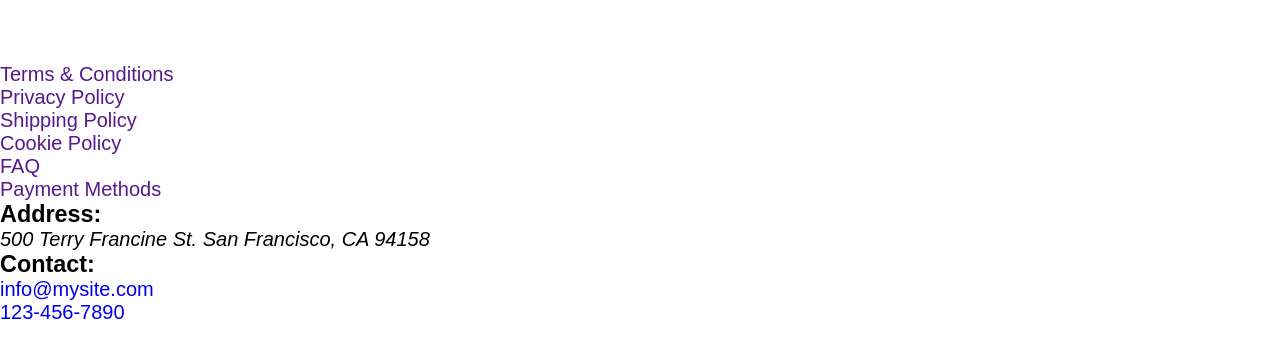
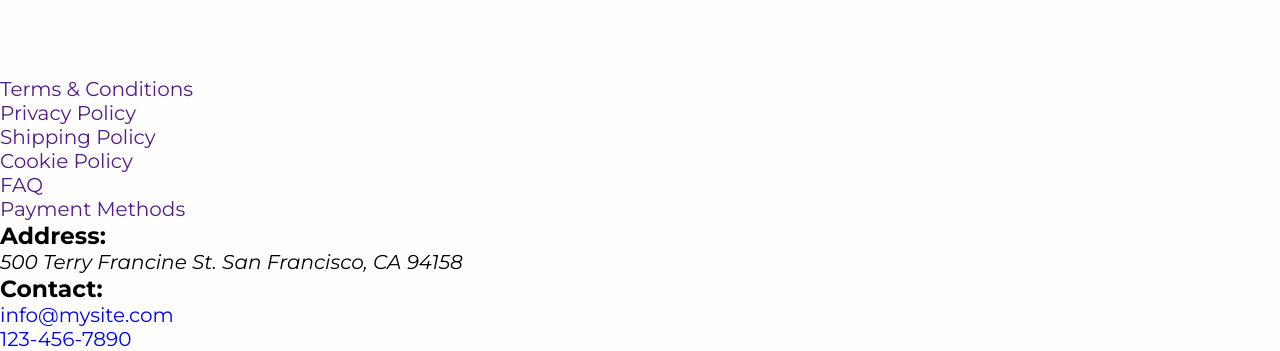
Before and after one commit to DenysSvistilnuk/Shop, a plain HTML site: page index.html in a window 1280 px wide. Shown: the part 675-1026 px from the top of the page. Before the commit the page ends 999 px from the top, so only its background shows below. Drawn offline with Linux system fonts and the light colour scheme.

Commit message:
шрифти

```diff
--- a/index.html
+++ b/index.html
@@ -7,6 +7,8 @@
     <title>Shop</title>
 </head>
 <link href="style.css" rel="stylesheet">
+<link href="https://fonts.googleapis.com/css?family=Montserrat:100,200,300,regular,500,600,700,800,900,100italic,200italic,300italic,italic,500italic,600italic,700italic,800italic,900italic" rel="stylesheet" />
+<link href="https://fonts.googleapis.com/css?family=Exo+2:100,200,300,regular,500,600,700,800,900,100italic,200italic,300italic,italic,500italic,600italic,700italic,800italic,900italic" rel="stylesheet" />
 <body>
     <header class="header">
         <div class="container header-container">
--- a/style.css
+++ b/style.css
@@ -86,14 +86,11 @@ h2, h3, p, h1, ul{
     font-family: "Exo 2" sans-serif;
     padding: 35px;
 }
-
-.flaves-desk {
+.flaves-desk{
     padding-bottom: 50px;
 }
 
-.flaves-list {
+.flaves-list{
     display: flex;
     gap: 20px;
 }
-
-.flaves-capsion {}
```
